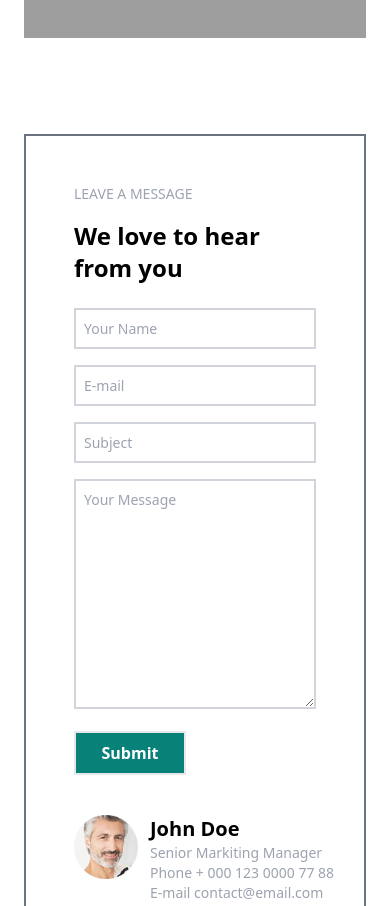
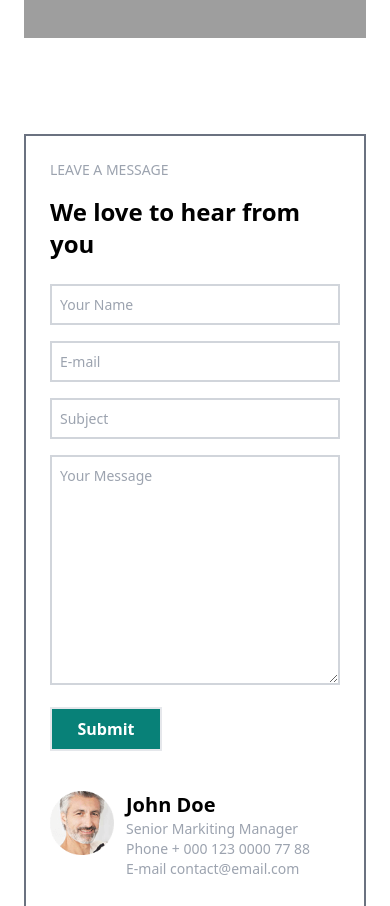
Before and after one commit to hamaad112/Eccomerce-Store, a website: page contact.html in a window 390 px wide. Shown: the part 980-1886 px from the top of the page. Drawn offline with nearby package versions, Linux system fonts and the light colour scheme; files that its build step writes are made by us from their sources; grey boxes are pictures that could not be loaded.

Commit message:
Update contact.html

```diff
--- a/contact.html
+++ b/contact.html
@@ -90,7 +90,7 @@
 
     <!-- contact form -->
 
-    <div class="mx-6 md:mx-12 my-12 mb-20 p-12 md:p-16 border-2 border-gray-500">
+    <div class="mx-6 md:mx-12 my-12 mb-20 p-6 md:p-12 md:p-16 border-2 border-gray-500">
         <!-- contact container -->
         <div class="flex items-start justify-between flex-col md:flex-row gap-10">
             <!-- left container -->
```
